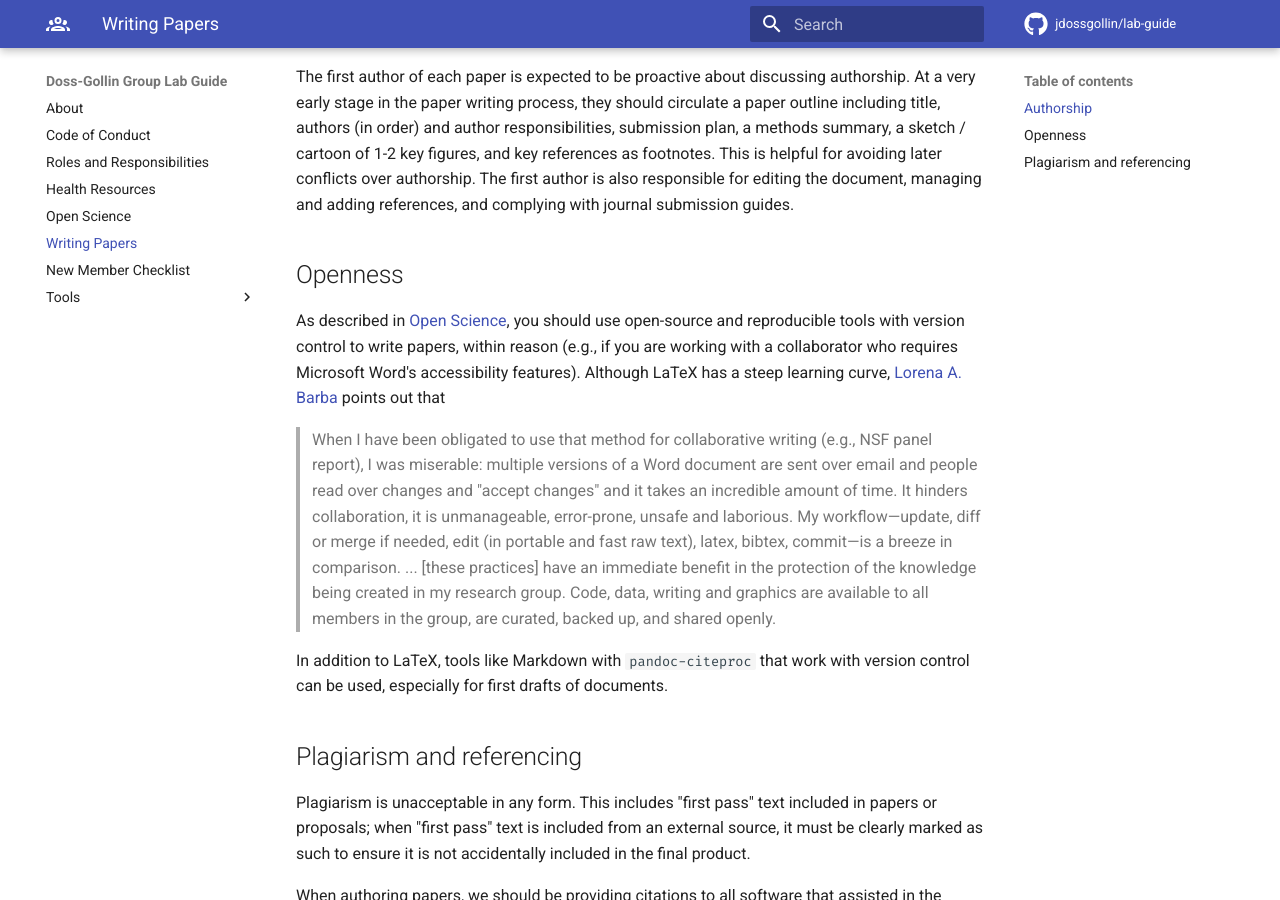
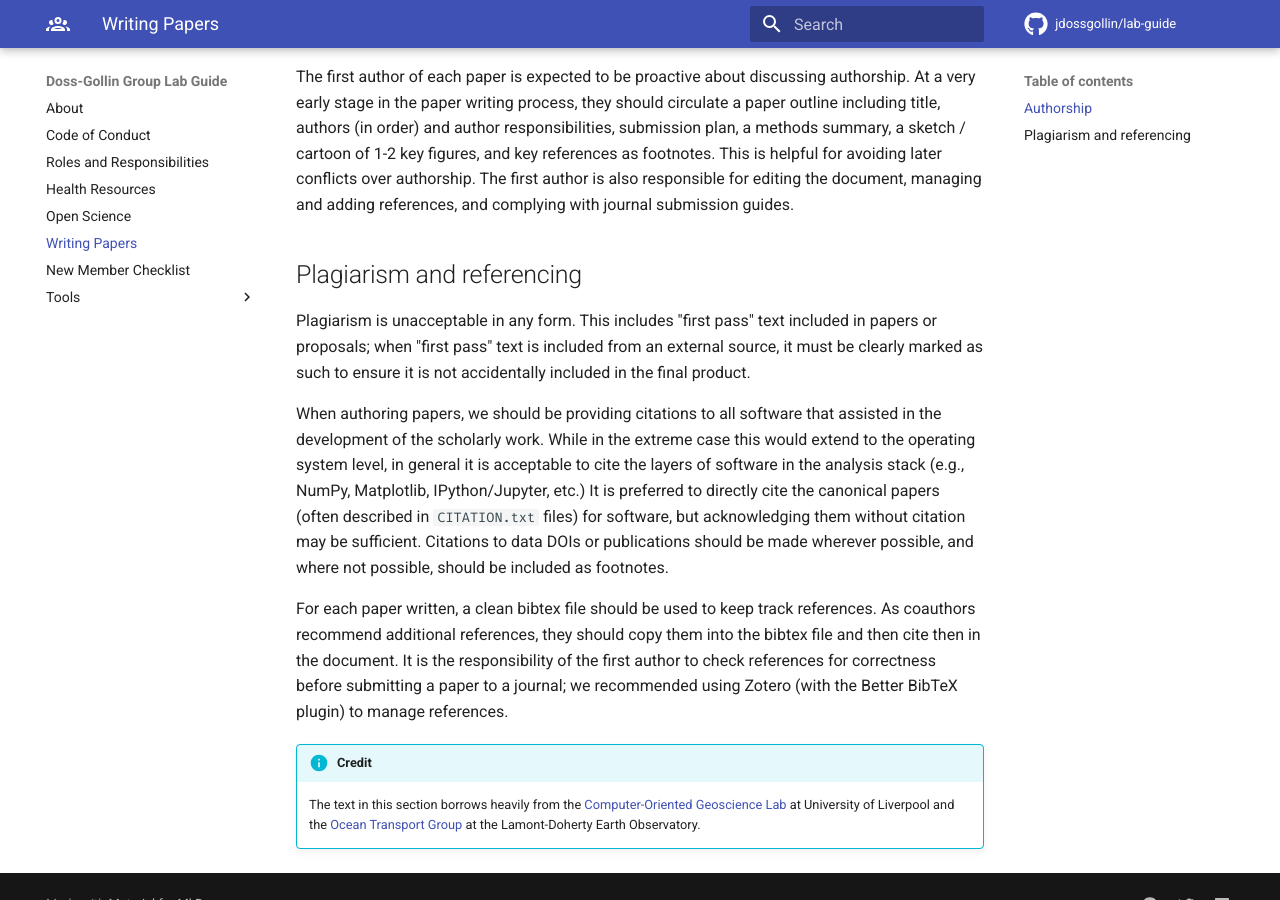
Before and after one commit to jdossgollin/lab-guide, an MkDocs documentation site: the page built from docs/papers.md, in a window 1280 px wide and 900 px high, scrolled down 573 px. Built offline with MkDocs 1.6.1 and Material for MkDocs 9.7.7, drawn with Linux system fonts in a browser that asks for light colours; comment, search, counter and statistics services are not loaded.

```diff
--- a/docs/papers.md
+++ b/docs/papers.md
@@ -18,16 +18,6 @@ At a very early stage in the paper writing process, they should circulate a pape
 This is helpful for avoiding later conflicts over authorship.
 The first author is also responsible for editing the document, managing and adding references, and complying with journal submission guides.
 
-## Openness
-
-As described in [Open Science](/open/), you should use open-source and reproducible tools with version control to write papers, within reason (e.g., if you are working with a collaborator who requires Microsoft Word's accessibility features).
-Although LaTeX has a steep learning curve, [Lorena A. Barba](https://lorenabarba.com/gallery/reproducibility-pi-manifesto/){:target="_blank"} points out that
-
-> When I have been obligated to use that method for collaborative writing (e.g., NSF panel report), I was miserable: multiple versions of a Word document are sent over email and people read over changes and "accept changes" and it takes an incredible amount of time. It hinders collaboration, it is unmanageable, error-prone, unsafe and laborious. My workflow—update, diff or merge if needed, edit (in portable and fast raw text), latex, bibtex, commit—is a breeze in comparison.
-> ... [these practices] have an immediate benefit in the protection of the knowledge being created in my research group. Code, data, writing and graphics are available to all members in the group, are curated, backed up, and shared openly.
-
-In addition to LaTeX, tools like Markdown with `pandoc-citeproc` that work with version control can be used, especially for first drafts of documents.
-
 ## Plagiarism and referencing
 
 Plagiarism is unacceptable in any form.
```
Also changed, not shown: docs/expectations.md (+3 -2 lines), docs/index.md (+4 -4 lines), docs/open.md (+5 -1 lines).
